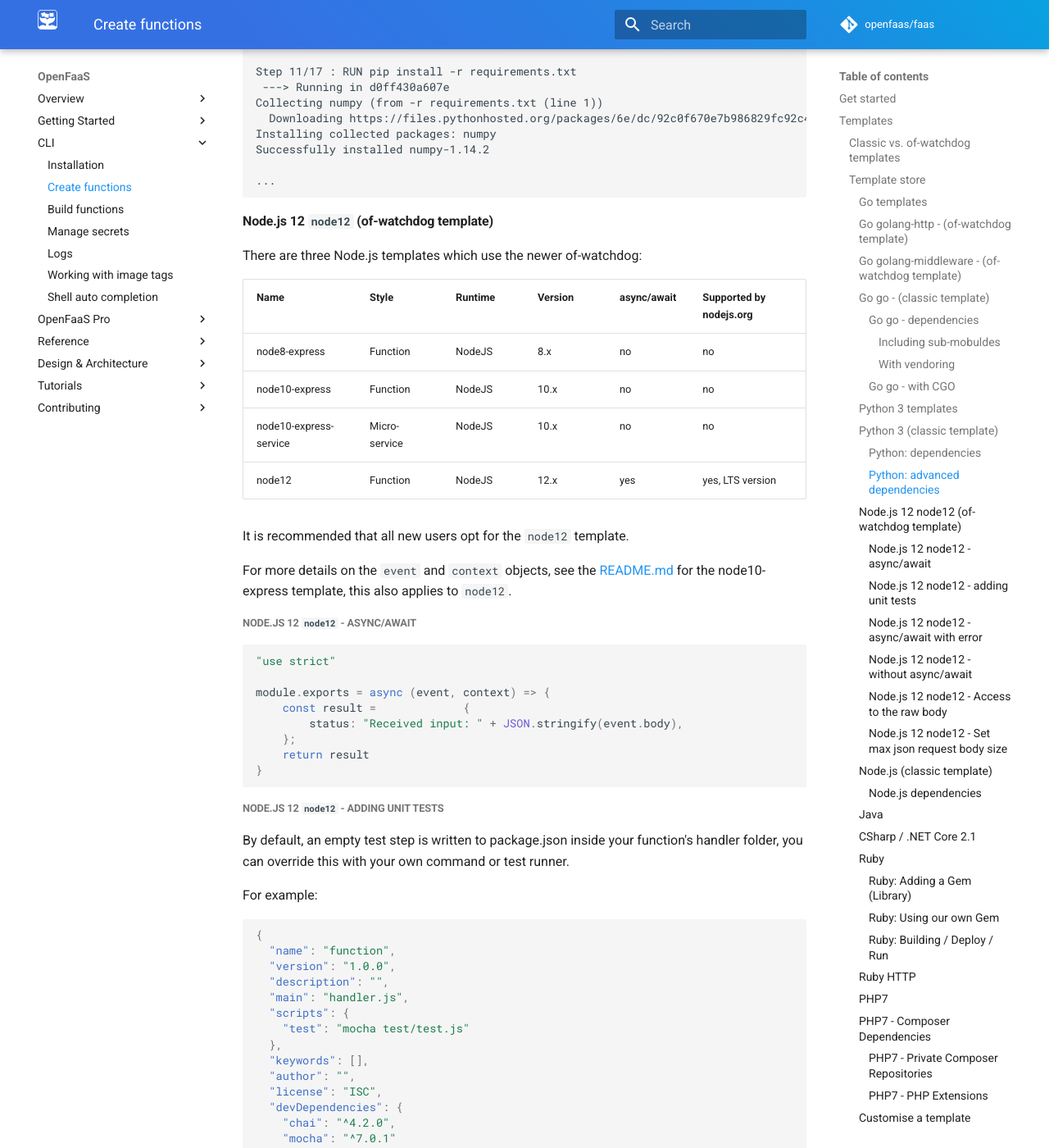
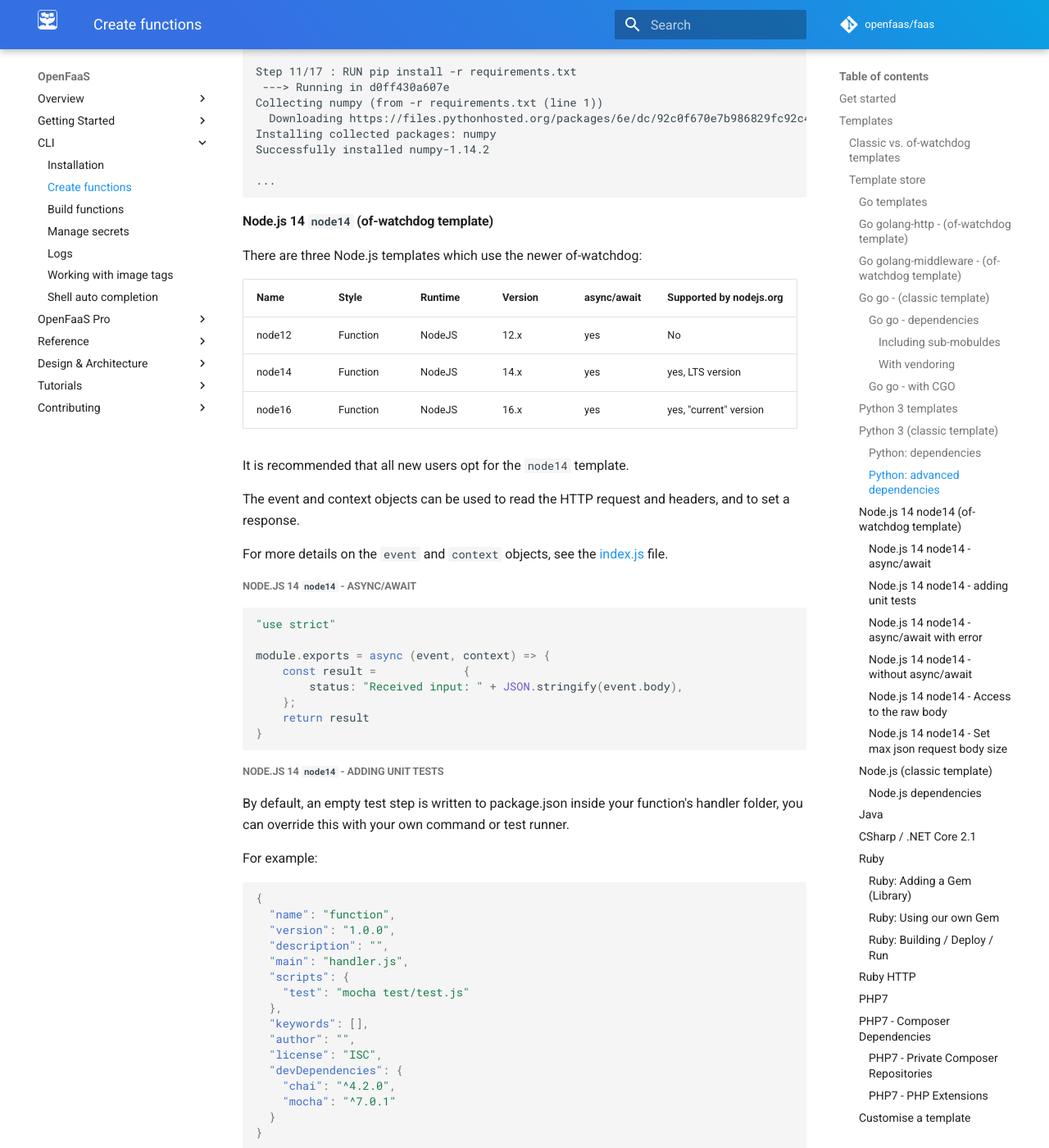
Before and after one commit to openfaas/docs, an MkDocs documentation site: the page built from docs/cli/templates.md, in a window 1280 px wide and 1400 px high, scrolled down 6299 px. Shown: the whole window at 82% size. Built offline with MkDocs 1.6.1 and Material for MkDocs 9.7.7, drawn with Linux system fonts in a browser that asks for light colours; comment, search, counter and statistics services are not loaded; some of the changed text lies outside the part shown.

Commit message:
Switch to Node14 as default in docs
Signed-off-by: Alex Ellis (OpenFaaS Ltd) <alexellis2@gmail.com>

````diff
--- a/docs/cli/templates.md
+++ b/docs/cli/templates.md
@@ -289,22 +289,23 @@ Successfully installed numpy-1.14.2
 ...
 ```
 
-#### Node.js 12 `node12` (of-watchdog template)
+#### Node.js 14 `node14` (of-watchdog template)
 
 There are three Node.js templates which use the newer of-watchdog:
 
 | Name                   | Style         | Runtime | Version | async/await | Supported by nodejs.org |
 |:-----------------------|:--------------|:--------|:--------|:------------|:------------------------|
-| node8-express          | Function      | NodeJS  | 8.x     | no          | no                      |
-| node10-express         | Function      | NodeJS  | 10.x    | no          | no                      |
-| node10-express-service | Micro-service | NodeJS  | 10.x    | no          | no                      |
-| node12                 | Function      | NodeJS  | 12.x    | yes         | yes, LTS version        |
+| node12                 | Function      | NodeJS  | 12.x    | yes         | No        |
+| node14                 | Function      | NodeJS  | 14.x    | yes         | yes, LTS version        |
+| node16                 | Function      | NodeJS  | 16.x    | yes         | yes, "current" version        |
 
-It is recommended that all new users opt for the `node12` template.
+It is recommended that all new users opt for the `node14` template.
 
-For more details on the `event` and `context` objects, see the [README.md](https://github.com/openfaas-incubator/node10-express-template) for the node10-express template, this also applies to `node12`.
+The event and context objects can be used to read the HTTP request and headers, and to set a response.
 
-##### Node.js 12 `node12` - async/await
+For more details on the `event` and `context` objects, see the [index.js](https://github.com/openfaas/templates/blob/master/template/node12/index.js) file.
+
+##### Node.js 14 `node14` - async/await
 
 ```js
 "use strict"
@@ -317,7 +318,7 @@ module.exports = async (event, context) => {
 }
 ```
 
-##### Node.js 12 `node12` - adding unit tests
+##### Node.js 14 `node14` - adding unit tests
 
 By default, an empty test step is written to package.json inside your function's handler folder, you can override this with your own command or test runner.
 
@@ -355,7 +356,7 @@ describe('MyFunction', function() {
 
 If the tests fail, this will also fail the build of your function and prevent it from passing. The logs will be made available via the logs of `faas-cli build/up`.
 
-##### Node.js 12 `node12` - async/await with error
+##### Node.js 14 `node14` - async/await with error
 
 ```js
 "use strict"
@@ -365,7 +366,7 @@ module.exports = async (event, context) => {
 }
 ```
 
-##### Node.js 12 `node12` - without async/await
+##### Node.js 14 `node14` - without async/await
 
 ```js
 "use strict"
@@ -381,7 +382,7 @@ module.exports = (event, context) => {
 }
 ```
 
-##### Node.js 12 `node12` - Access to the raw body
+##### Node.js 14 `node14` - Access to the raw body
 
 Set the environment variable `RAW_BODY` to `true` to set the `context.body` to the original request body rather than the default behavior of parsing it as JSON.
 
@@ -400,7 +401,7 @@ The raw body has a default maximum of 100KB to prevent abuse from users. This ca
     MAX_RAW_BODY: 512kb
 ```
 
-##### Node.js 12 `node12` - Set max json request body size
+##### Node.js 14 `node14` - Set max json request body size
 
 Change the maximum size of a JSON request body by setting the environment variable `MAX_JSON_SIZE`. The default value is `'100kb'`
 > Note: the value must be enclosed in quotes `'` `'`
````
